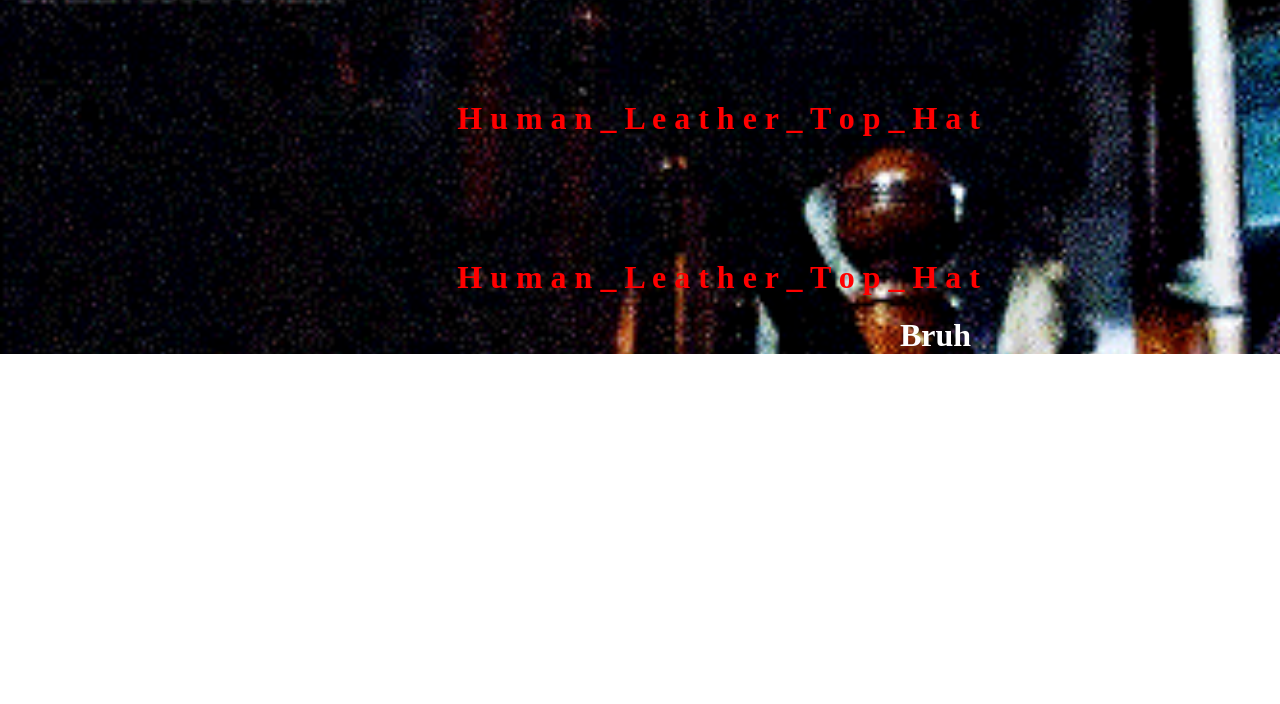
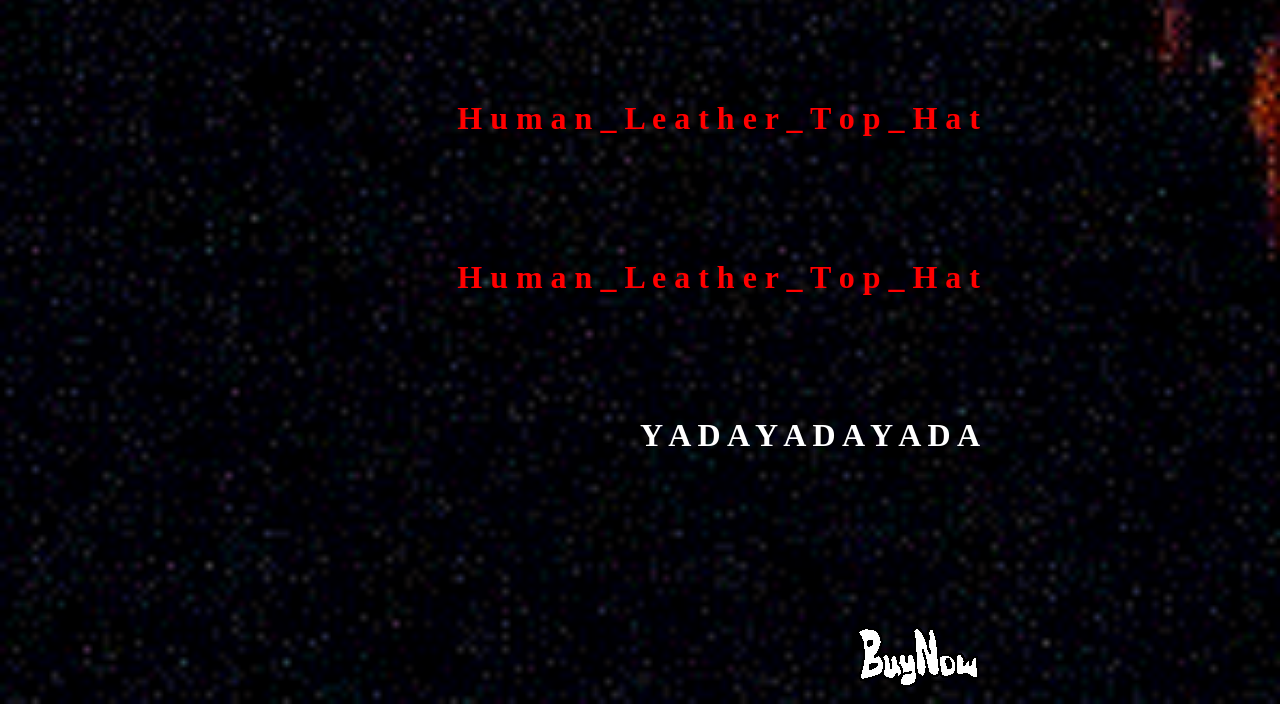
Before and after one commit to wedward6/bigDatabaseWebsite, a website: page BigDatabaseWebsite/ItemDetails.html in a window 1280 px wide. Shown: the part 1182-1886 px from the top of the page. Before the commit the page ends 1536 px from the top, so only its background shows below. Drawn offline with Linux system fonts and the light colour scheme; a web font is replaced by a local one.

Commit message:
added description and buynow button

```diff
--- a/BigDatabaseWebsite/ItemDetails.html
+++ b/BigDatabaseWebsite/ItemDetails.html
@@ -32,7 +32,13 @@
 			    color: red;
 			}
 			#description {
-			    padding-left: 900px;
+				padding-top: 100px;
+			    padding-right: 300px;
+			    color: white;
+			}
+			#purchaseButton {
+				padding-top: 100px;
+			    padding-right: 300px;
 			}
 		</style>
 	</head>
@@ -51,10 +57,11 @@
 		<h1 style="size: 200" align="center">www.archive.com</h1>
 		<td>
 			<img id="main" src="humanHat.png" width="982px" height="944px" align="left">
-			<h1 id="title" style="size: 300" align="right" color="red">H u m a n  _  L e a t h e r  _  T o p  _  H a t</h1>
-			<h1 id="title" style="size: 300" align="right" color="red">H u m a n  _  L e a t h e r  _  T o p  _  H a t</h1>
-			<h1 id="title" style="size: 300" align="right" color="red">H u m a n  _  L e a t h e r  _  T o p  _  H a t</h1>
-			<h1 id="description" style="size: 200" align="left">Bruh</h1>
+			<h1 id="title" style="size: 300" align="right" >H u m a n  _  L e a t h e r  _  T o p  _  H a t</h1>
+			<h1 id="title" style="size: 300" align="right" >H u m a n  _  L e a t h e r  _  T o p  _  H a t</h1>
+			<h1 id="title" style="size: 300" align="right" >H u m a n  _  L e a t h e r  _  T o p  _  H a t</h1>
+			<h1 id="description" style="size: 200" align="right">Y A D A Y A D A Y A D A</h1>
+			<img id="purchaseButton" src="BuyNow.gif" align="right">
 		</td>
 	</body>
 </html>
```
Also changed, not shown: BigDatabaseWebsite/BuyNow.gif (added).
